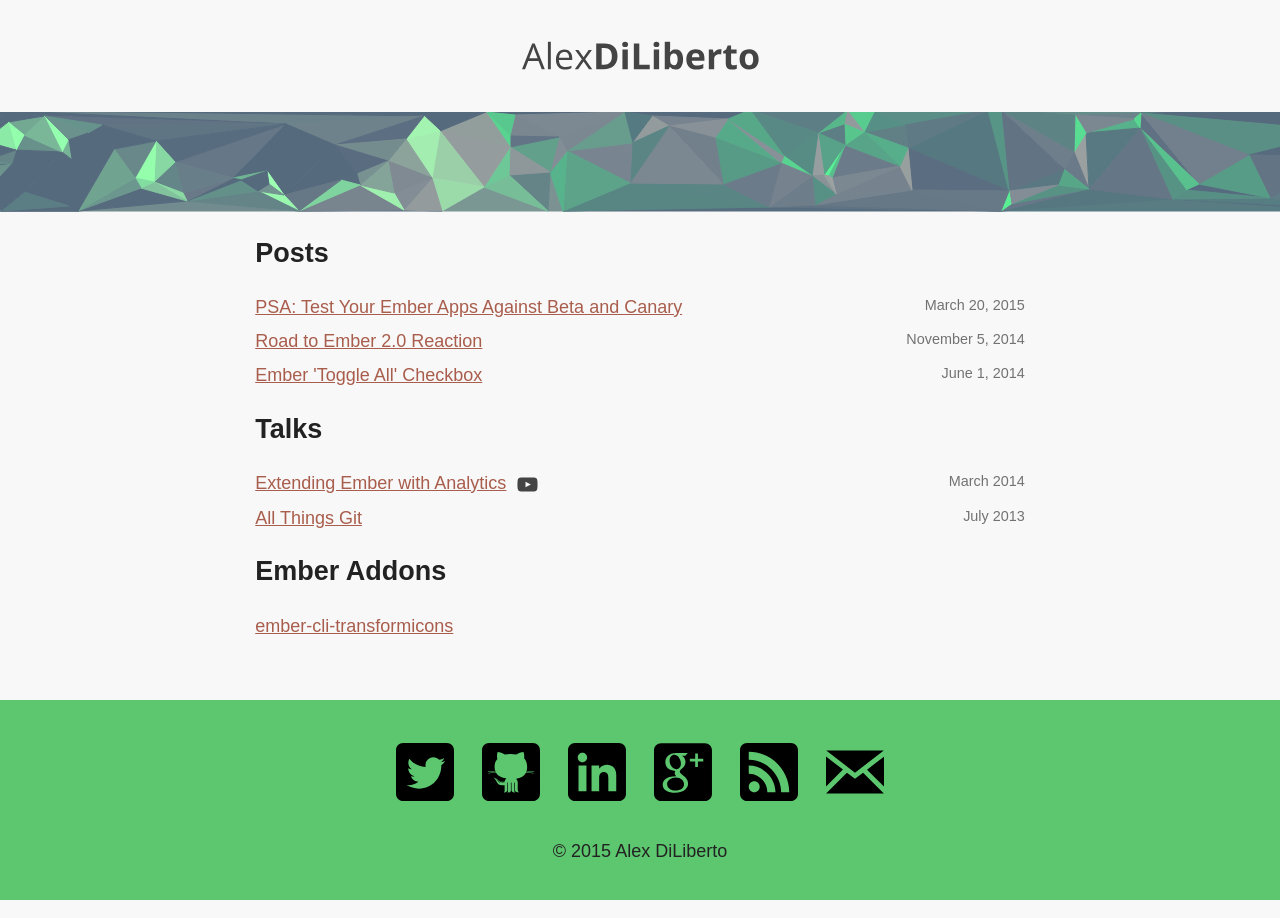
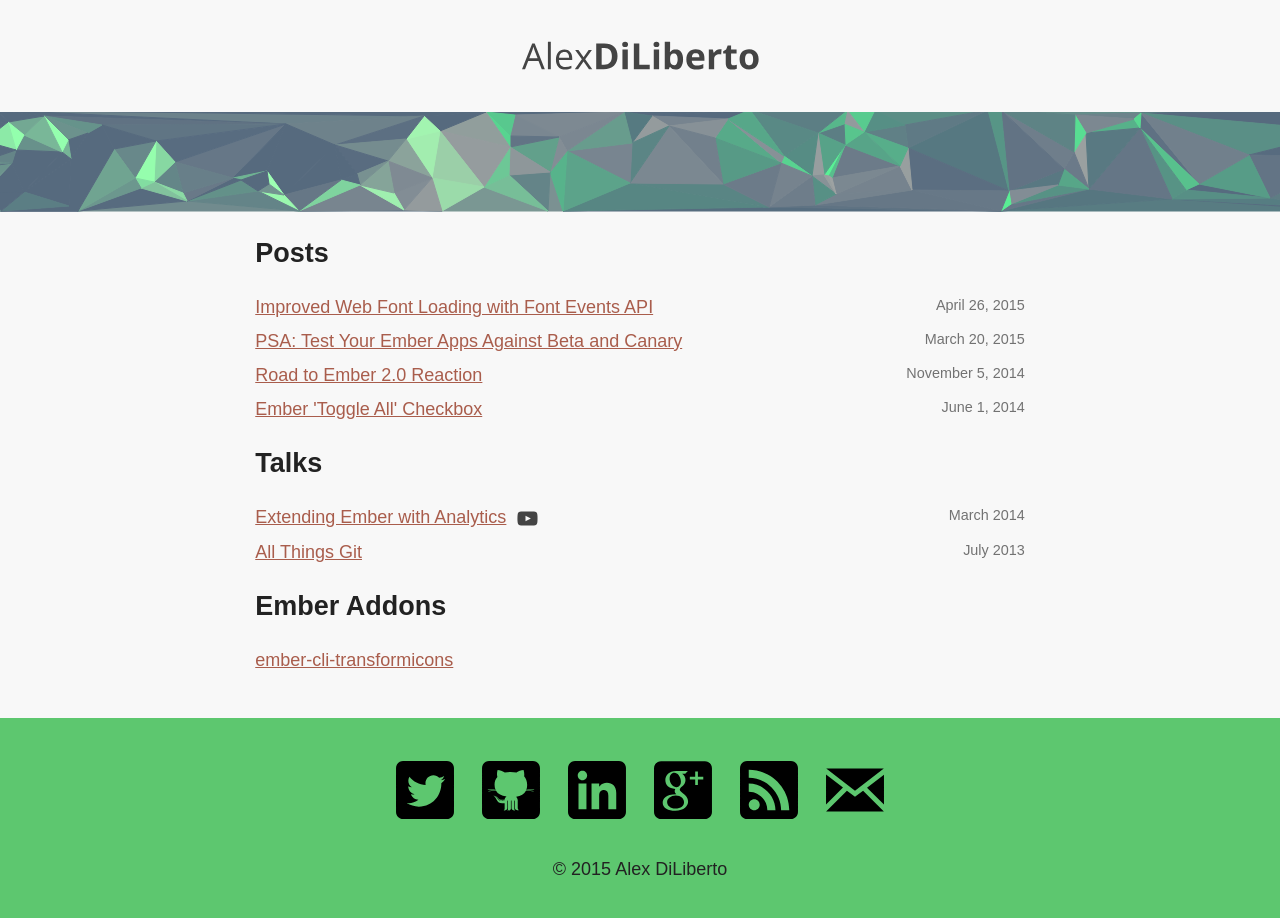
Before and after one commit to alexdiliberto/alexdiliberto.github.io, a Jekyll site: the page built from index.html, in a window 1280 px wide. Built offline with Jekyll 4.4.1, drawn with Linux system fonts in a browser that asks for light colours; nearby versions of some CDN libraries; some of the changed lines change nothing that is shown.

Commit message:
New post: "Improved Web Font Loading with Font Events API"

```diff
--- a/_includes/critical.scss
+++ b/_includes/critical.scss
@@ -633,6 +633,11 @@ main {
     .post a {
       text-decoration: underline;
     }
+    img {
+      display: block;
+      max-width: 42rem;
+      margin: 0 auto;
+    }
     > header.title {
       border-left: .3125rem solid $color3; /* 5px */
       padding-left: 1rem;
--- /dev/null
+++ b/_posts/2015-04-26-improved-web-font-loading.md
@@ -0,0 +1,45 @@
+---
+layout: post
+title: "Improved Web Font Loading with Font Events API"
+date: 2015-04-26
+categories: webfonts performance
+description: Using the Font Load Events API to improve web font loading and eliminiate the dreaded Flash of Invisible Text
+---
+
+Last year when I created this site, I set out with the goal of performance as my top priority. Recently, I've noticed the dreaded ["Flash of Invisible Text"](https://css-tricks.com/fout-foit-foft/) (FOIT) when using certain browsers. I ran across Scott Jehl's article [Font Loading Revisited with Font Events](http://www.filamentgroup.com/lab/font-events.html) and decided to take his approach for a spin.
+
+In the article, Scott mentions a few Font Load Event API polyfills. For my approach, I'm using Bram Stein's [FontFaceObserver](https://github.com/bramstein/fontfaceobserver) script.
+
+{% highlight javascript %}
+var OpenSans300 = new FontFaceObserver("Open Sans", { weight: 300 });
+var OpenSans400 = new FontFaceObserver("Open Sans", { weight: 400 });
+var OpenSans700 = new FontFaceObserver("Open Sans", { weight: 700 });
+
+Promise.all([
+  OpenSans300.check(),
+  OpenSans400.check(),
+  OpenSans700.check()
+]).then(function() {
+  document.documentElement.className += " fonts-loaded";
+});
+{% endhighlight %}
+
+{% highlight scss %}
+body {
+  font-family: sans-serif;
+}
+.fonts-loaded body {
+  font-family: 'Open Sans', sans-serif;
+}
+{% endhighlight %}
+
+I tested with [WebPageTest](http://www.webpagetest.org/) in Chrome using a 3G connection from the Dulles, VA location. Here are the [before](http://www.webpagetest.org/video/compare.php?tests=150426_8B_PA9-r%3A1-c%3A0&thumbSize=200&ival=500&end=visual) and [after](http://www.webpagetest.org/video/compare.php?tests=150426_K4_PDX-r%3A1-c%3A0&thumbSize=200&ival=500&end=visual)
+ results:
+
+<img src="{{ '/img/posts/2015-04-26-filmstrip-old.png' | prepend: site.baseurl }}" alt="Before: Web font loading with FOIT">
+
+Here, on the slower 3G connection, you can clearly see the FOIT in the middle frames before the web font is loaded and rendered in the final frame.
+
+<img src="{{ '/img/posts/2015-04-26-filmstrip-new.png' | prepend: site.baseurl }}" alt="After: Improved web font loading without FOIT">
+
+The web font is still rendered in the final frame but now the FOIT is all gone!
```
Also changed, not shown: img/posts/2015-04-26-filmstrip-new.png (added), img/posts/2015-04-26-filmstrip-old.png (added).
